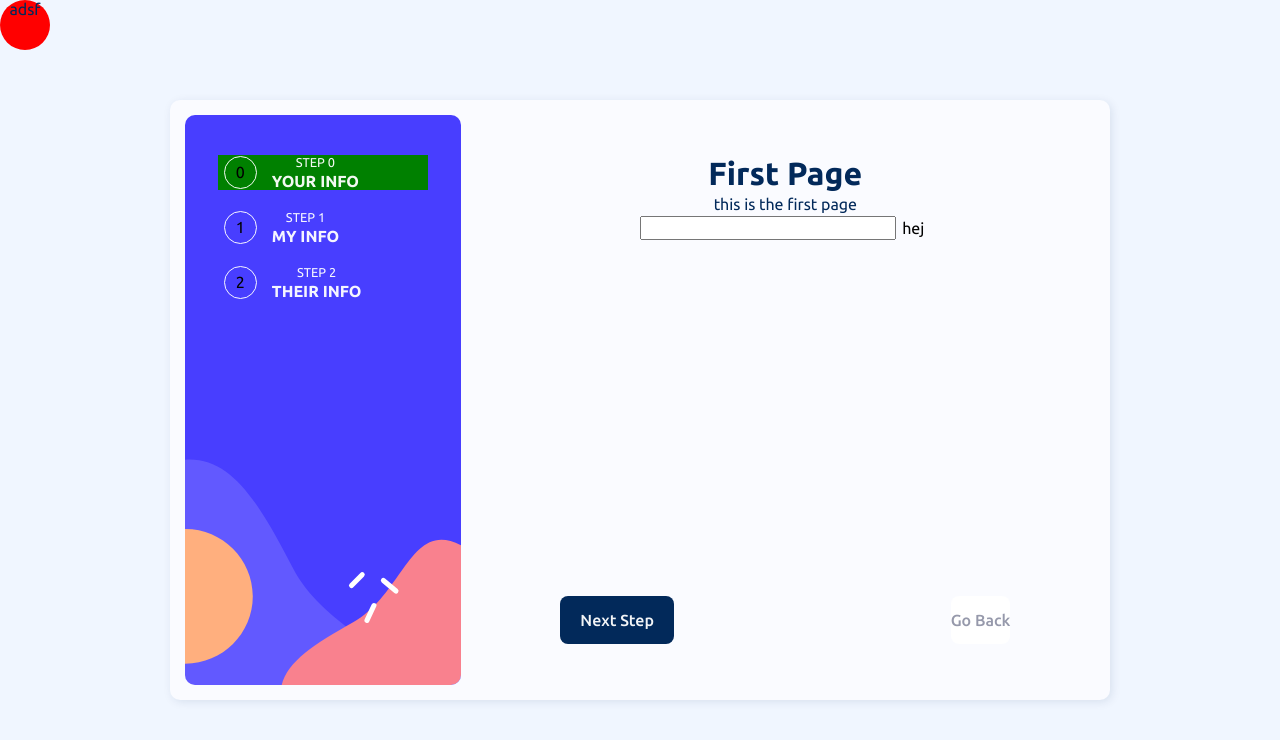
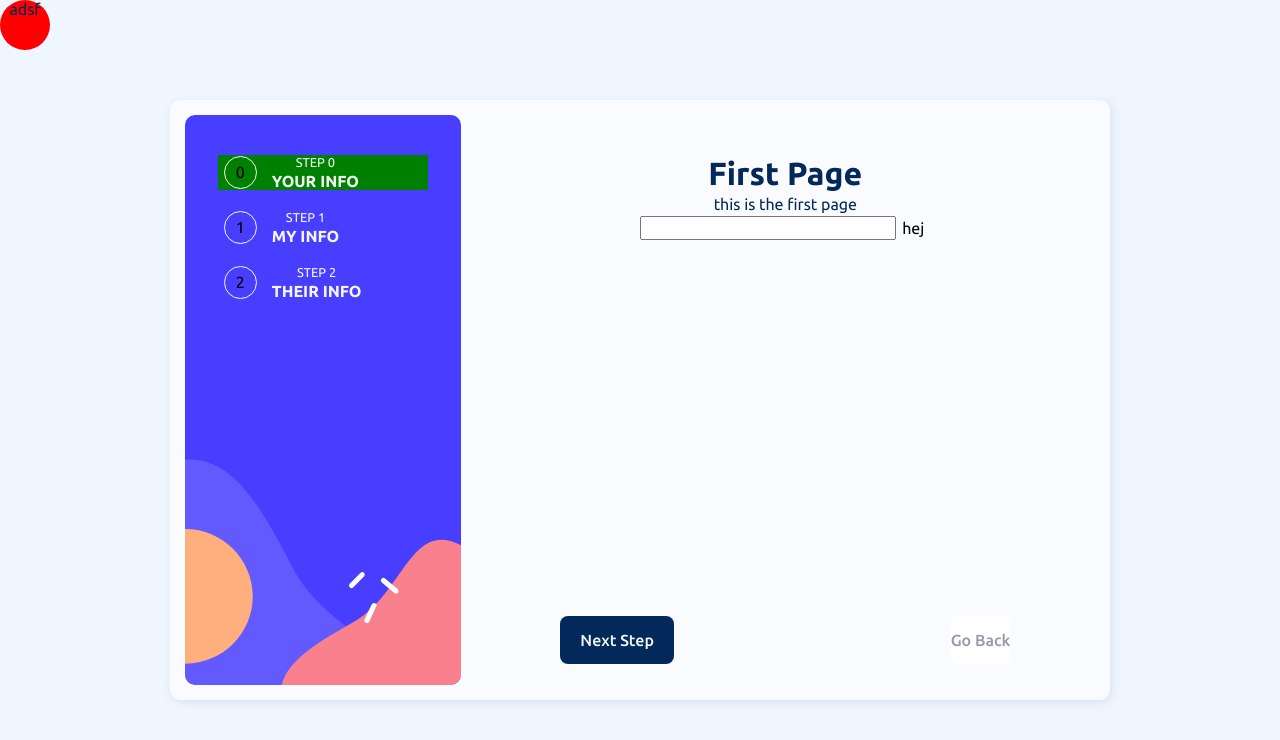
Before and after one commit to ca-ad90/multi-step-form-react-vite, a React (Vite) app: page / in a window 1280 px wide. Shown: the top 740 px of the page. Built offline with nearby package versions, Linux system fonts and the light colour scheme.

Commit message:
Padding bottom mainContent updated

```diff
--- a/src/layouts/MainContentContainer.module.scss
+++ b/src/layouts/MainContentContainer.module.scss
@@ -15,7 +15,7 @@
 }
 .buttonWrapper {
     position: absolute;
-    bottom: 20px;
+    bottom: 0px;
     height: 50px;
     width: 100%;
     @include flex-center;
```
